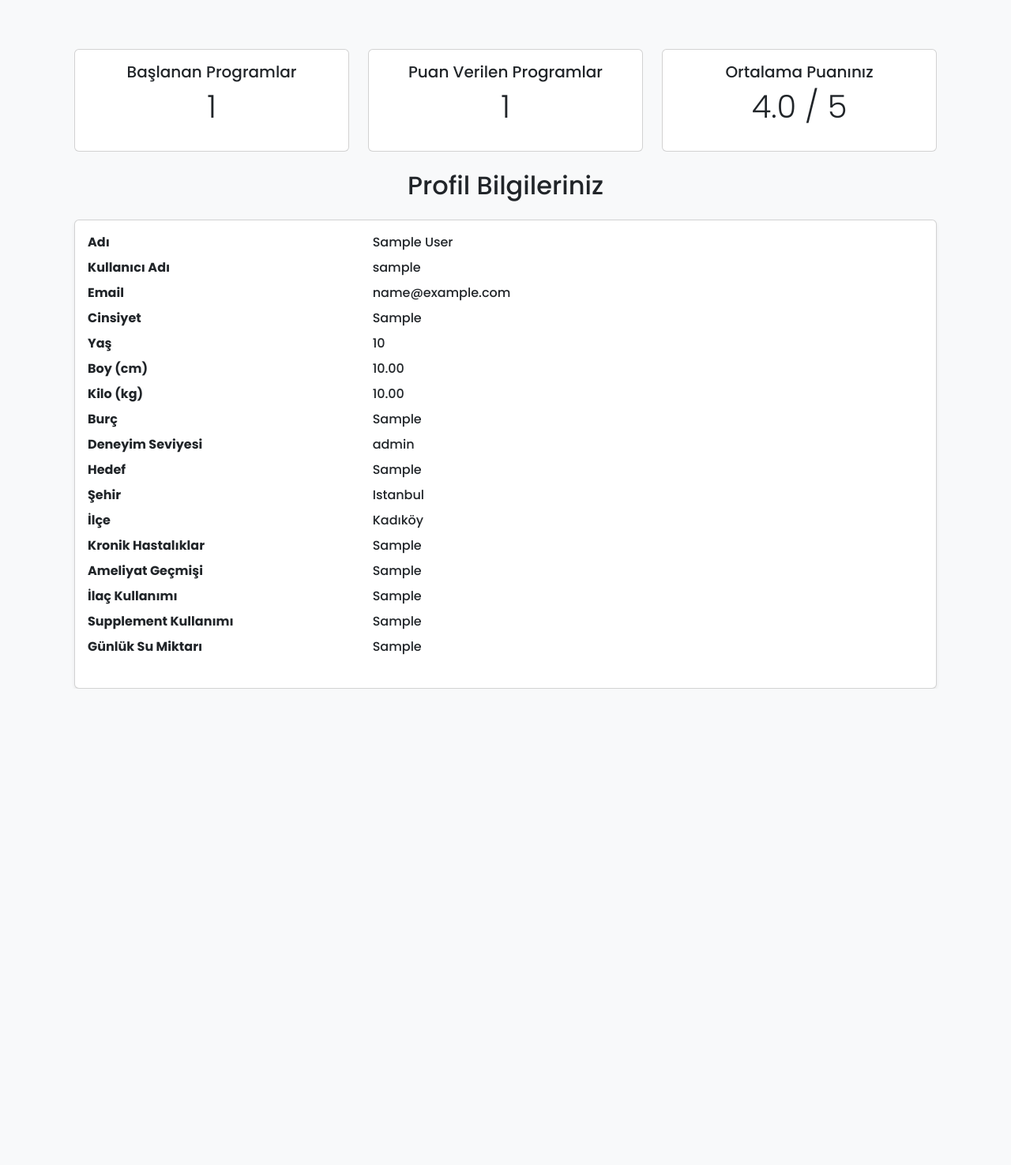
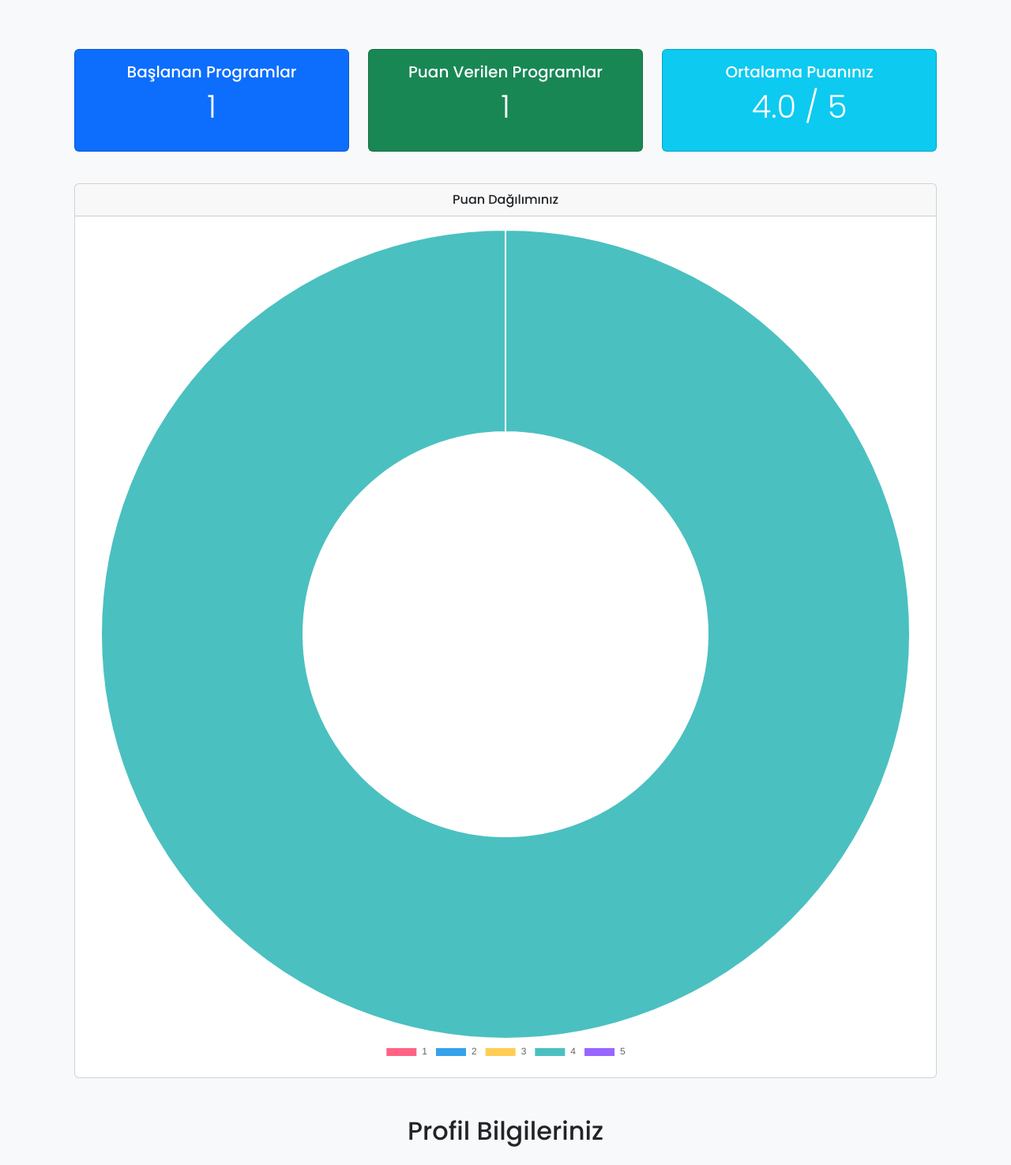
Before and after one commit to HGAKGUMUS/myFlask, a Flask app: page /profile in a window 1280 px wide. Shown: the part 56-1531 px from the top of the page at 79% size. Before the commit the page ends 928 px from the top, so only its background shows below. Run offline with Flask 3, Linux system fonts and the light colour scheme; a user stored in the database is signed in; data comes from the database, SQL or seed files in the repository; tables that the repository leaves empty hold one stand-in row (values such as "Sample post"); some libraries are stand-ins or nearby versions.

Commit message:
profile degisiklik

```diff
--- a/app.py
+++ b/app.py
@@ -755,15 +755,25 @@ def profile():
         return redirect(url_for("home"))
 
     # -------------- Özet metrikler --------------
-    # Kaç program başlatılmış?
     total_started = UserProgram.query.filter_by(user_id=user_id).count()
-    # Kaç program puanlanmış?
     total_rated  = UserProgramRating.query.filter_by(user_id=user_id).count()
-    # Ortalama puan (0-5 arası)
     avg_rating   = db.session.query(func.avg(UserProgramRating.rating)) \
                       .filter(UserProgramRating.user_id == user_id).scalar() or 0
-    avg_rating = round(avg_rating, 2)
-    # ---------------------------------------------
+    avg_rating   = round(avg_rating, 2)
+
+    # -------------- Puan dağılımı --------------
+    dist = dict(
+        db.session.query(
+            UserProgramRating.rating,
+            func.count(UserProgramRating.rating)
+        )
+        .filter(UserProgramRating.user_id == user_id)
+        .group_by(UserProgramRating.rating)
+        .all()
+    )
+    labels = [1,2,3,4,5]
+    data   = [dist.get(r, 0) for r in labels]
+    # ----------------------------------------------
 
     return render_template(
         "profile.html",
@@ -771,7 +781,9 @@ def profile():
         profile=user.profile,
         total_started=total_started,
         total_rated=total_rated,
-        avg_rating=avg_rating
+        avg_rating=avg_rating,
+        rating_labels=labels,
+        rating_data=data
     )
 
 # --------------------------------------
--- a/templates/profile.html
+++ b/templates/profile.html
@@ -1,29 +1,34 @@
 {% extends "base.html" %}
 {% block title %}Profilim{% endblock %}
 
+{% block head %}
+  <!-- Chart.js CDN -->
+  <script src="https://cdn.jsdelivr.net/npm/chart.js"></script>
+{% endblock %}
+
 {% block content %}
 <div class="container mt-5">
-  <!-- Özet Kartlar -->
+  <!-- Renkli Özet Kartlar -->
   <div class="row mb-4">
     <div class="col-md-4">
-      <div class="card text-center">
-        <div class="card-body">
+      <div class="card text-white bg-primary mb-3">
+        <div class="card-body text-center">
           <h5 class="card-title">Başlanan Programlar</h5>
           <p class="display-6">{{ total_started }}</p>
         </div>
       </div>
     </div>
     <div class="col-md-4">
-      <div class="card text-center">
-        <div class="card-body">
+      <div class="card text-white bg-success mb-3">
+        <div class="card-body text-center">
           <h5 class="card-title">Puan Verilen Programlar</h5>
           <p class="display-6">{{ total_rated }}</p>
         </div>
       </div>
     </div>
     <div class="col-md-4">
-      <div class="card text-center">
-        <div class="card-body">
+      <div class="card text-white bg-info mb-3">
+        <div class="card-body text-center">
           <h5 class="card-title">Ortalama Puanınız</h5>
           <p class="display-6">{{ avg_rating }} / 5</p>
         </div>
@@ -31,63 +36,41 @@
     </div>
   </div>
 
+  <!-- Puan Dağılımı Grafiği -->
+  <div class="card mb-5">
+    <div class="card-header text-center">
+      Puan Dağılımınız
+    </div>
+    <div class="card-body">
+      <canvas id="ratingChart" height="200"></canvas>
+    </div>
+  </div>
+
   <!-- Mevcut Profil Bilgileri -->
   <h2 class="mb-4 text-center">Profil Bilgileriniz</h2>
-  <div class="card shadow-sm">
-    <div class="card-body">
-      <dl class="row">
-        <dt class="col-sm-4">Adı</dt>
-        <dd class="col-sm-8">{{ profile.name }}</dd>
-
-        <dt class="col-sm-4">Kullanıcı Adı</dt>
-        <dd class="col-sm-8">{{ user.username }}</dd>
-
-        <dt class="col-sm-4">Email</dt>
-        <dd class="col-sm-8">{{ user.email }}</dd>
-
-        <dt class="col-sm-4">Cinsiyet</dt>
-        <dd class="col-sm-8">{{ profile.gender }}</dd>
-
-        <dt class="col-sm-4">Yaş</dt>
-        <dd class="col-sm-8">{{ profile.age }}</dd>
-
-        <dt class="col-sm-4">Boy (cm)</dt>
-        <dd class="col-sm-8">{{ profile.height }}</dd>
-
-        <dt class="col-sm-4">Kilo (kg)</dt>
-        <dd class="col-sm-8">{{ profile.weight }}</dd>
-
-        <dt class="col-sm-4">Burç</dt>
-        <dd class="col-sm-8">{{ profile.zodiac }}</dd>
-
-        <dt class="col-sm-4">Deneyim Seviyesi</dt>
-        <dd class="col-sm-8">{{ profile.experience_level }}</dd>
-
-        <dt class="col-sm-4">Hedef</dt>
-        <dd class="col-sm-8">{{ profile.goals }}</dd>
-
-        <dt class="col-sm-4">Şehir</dt>
-        <dd class="col-sm-8">{{ profile.city.city_name if profile.city }}</dd>
-
-        <dt class="col-sm-4">İlçe</dt>
-        <dd class="col-sm-8">{{ profile.district.district_name if profile.district }}</dd>
-
-        <dt class="col-sm-4">Kronik Hastalıklar</dt>
-        <dd class="col-sm-8">{{ profile.chronic_conditions or "Yok" }}</dd>
-
-        <dt class="col-sm-4">Ameliyat Geçmişi</dt>
-        <dd class="col-sm-8">{{ profile.surgery_history or "Yok" }}</dd>
-
-        <dt class="col-sm-4">İlaç Kullanımı</dt>
-        <dd class="col-sm-8">{{ profile.medications or "Yok" }}</dd>
-
-        <dt class="col-sm-4">Supplement Kullanımı</dt>
-        <dd class="col-sm-8">{{ profile.supplement_usage or "Yok" }}</dd>
-
-        <dt class="col-sm-4">Günlük Su Miktarı</dt>
-        <dd class="col-sm-8">{{ profile.daily_water_intake or "Belirtilmedi" }}</dd>
-      </dl>
-    </div>
-  </div>
+  <!-- … geri kalan profile detayları … -->
 </div>
 {% endblock %}
+
+{% block scripts %}
+<script>
+  const ctx = document.getElementById('ratingChart').getContext('2d');
+  new Chart(ctx, {
+    type: 'doughnut',
+    data: {
+      labels: {{ rating_labels | tojson }},
+      datasets: [{
+        data: {{ rating_data | tojson }},
+        backgroundColor: [
+          '#ff6384','#36a2eb','#ffcd56','#4bc0c0','#9966ff'
+        ]
+      }]
+    },
+    options: {
+      plugins: {
+        legend: { position: 'bottom' }
+      }
+    }
+  });
+</script>
+{% endblock %}
```
